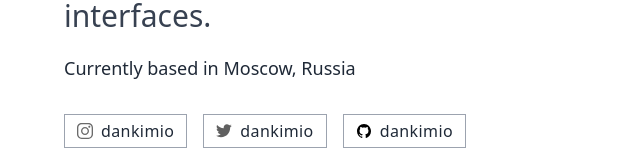
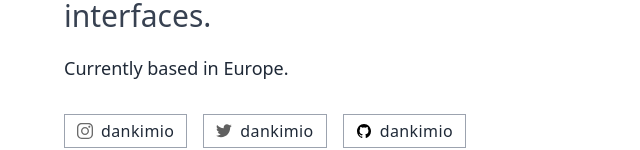
Before and after one commit to dankimio/dankim, a Vue app: page / in a window 1280 px wide. Shown: the part 234-384 px from the top of the page, without its empty margins (312-952 px from the left). Built offline with nearby package versions, Linux system fonts and the light colour scheme.

Commit message:
Update location

```diff
--- a/src/components/About.vue
+++ b/src/components/About.vue
@@ -7,7 +7,7 @@
       I write software and design interfaces.
     </p>
     <p class="mb-6 md:mb-8 md:text-lg text-gray-800">
-      Currently based in Moscow, Russia
+      Currently based in Europe.
     </p>
 
     <OutlinedButton
```
